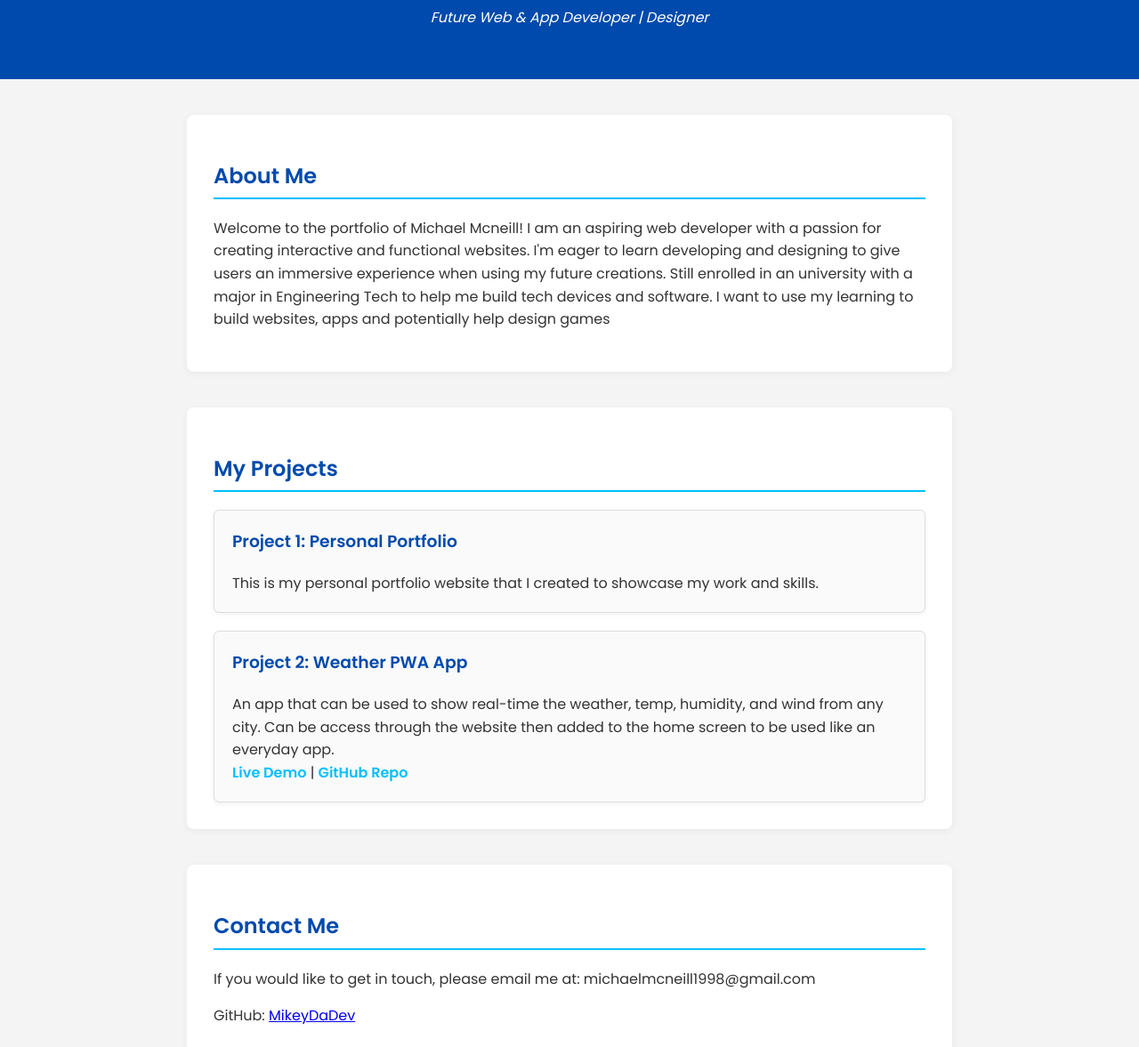
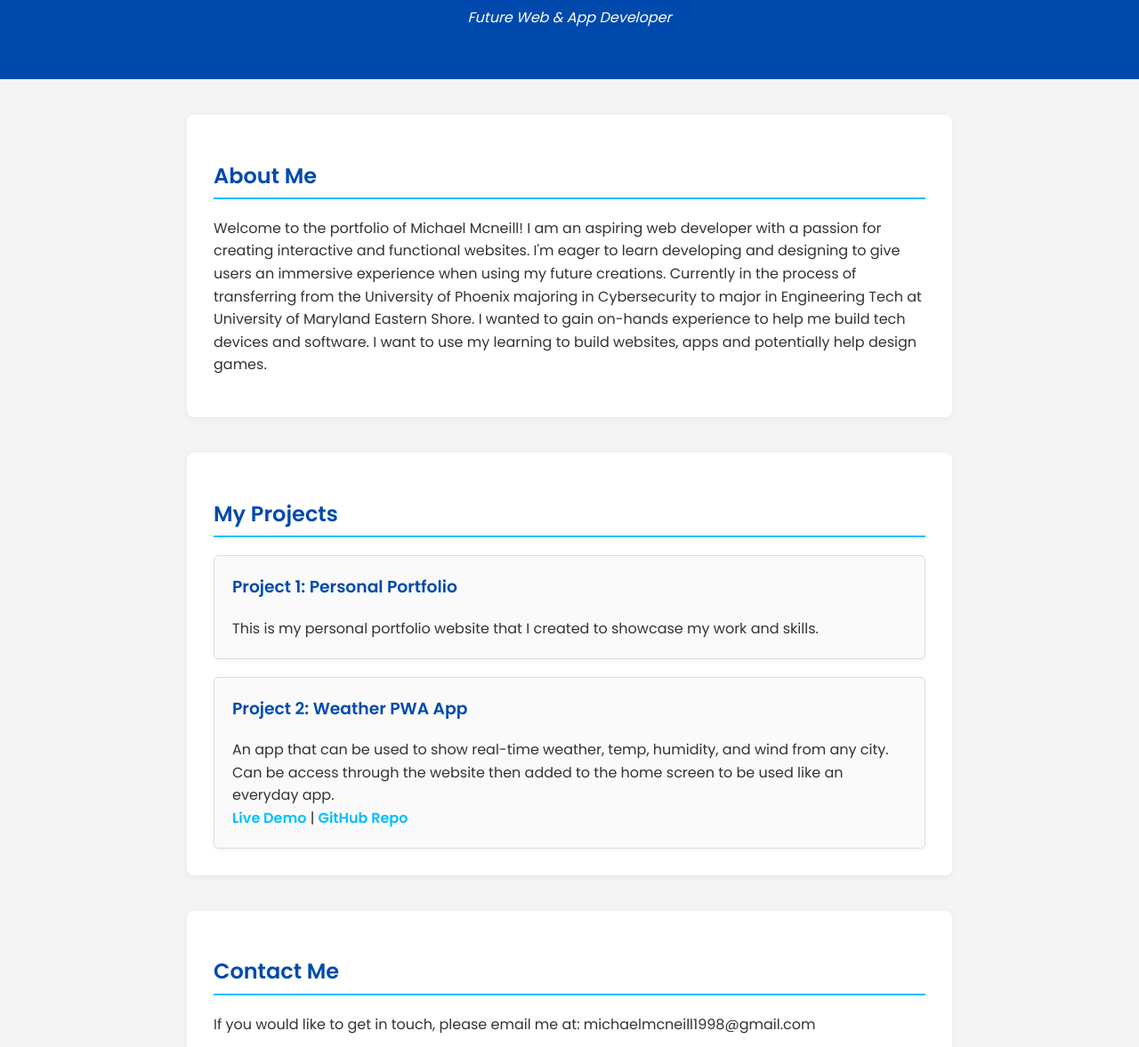
Before and after one commit to MikeyDaDev/Website-Portfolio, a plain HTML site: page index.html in a window 1280 px wide. Shown: the part 107-1284 px from the top of the page at 89% size. Drawn offline with Linux system fonts and the light colour scheme.

Commit message:
Update index.html for live portfolio

```diff
--- a/index.html
+++ b/index.html
@@ -9,12 +9,12 @@
 <body>
   <header>
     <h1>Michael Mcneill</h1>
-    <p>Future Web & App Developer | Designer</p>
+    <p>Future Web & App Developer</p>
   </header>
 
   <section id="about">
     <h2>About Me</h2>
-    <p>Welcome to the portfolio of Michael Mcneill! I am an aspiring web developer with a passion for creating interactive and functional websites. I'm eager to learn developing and designing to give users an immersive experience when using my future creations. Still enrolled in an university with a major in Engineering Tech to help me build tech devices and software. I want to use my learning to build websites, apps and potentially help design games</p>
+    <p>Welcome to the portfolio of Michael Mcneill! I am an aspiring web developer with a passion for creating interactive and functional websites. I'm eager to learn developing and designing to give users an immersive experience when using my future creations. Currently in the process of transferring from the University of Phoenix majoring in Cybersecurity to major in Engineering Tech at University of Maryland Eastern Shore. I wanted to gain on-hands experience to help me build tech devices and software. I want to use my learning to build websites, apps and potentially help design games.</p>
   </section>
 
   <section id="projects">
@@ -29,7 +29,7 @@
     <!-- Project 2 -->
     <div class="project">
       <h3>Project 2: Weather PWA App</h3>
-      <p>An app that can be used to show real-time the weather, temp, humidity, and wind from any city. Can be access through the website then added to the home screen to be used like an everyday app.</p>
+      <p>An app that can be used to show real-time weather, temp, humidity, and wind from any city. Can be access through the website then added to the home screen to be used like an everyday app.</p>
       <a href="https://mikeydadev.github.io/Weather-App/" target="_blank"> Live Demo</a> |
       <a href="https://github.com/MikeyDaDev/Weather-App/" target="_blank"> GitHub Repo</a>
     </div>
```
